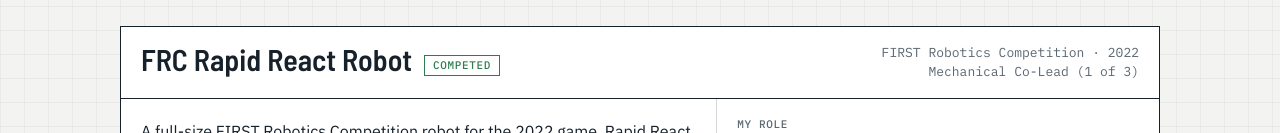
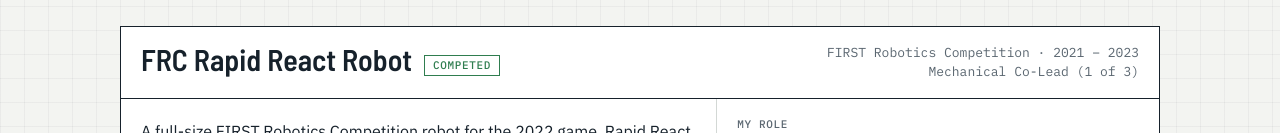
Before and after one commit to prabvirgrewal/prabvirgrewal.github.io, a plain HTML site: page index.html in a window 1280 px wide. Shown: the part 2178-2311 px from the top of the page. Drawn offline with Linux system fonts and the light colour scheme.

Commit message:
Update FRC dates to 2021-2023

```diff
--- a/index.html
+++ b/index.html
@@ -225,7 +225,7 @@ footer p{margin:6px 0 0;font:14px/1.6 var(--mono)}
     <article class="sheet" id="frc">
       <div class="sheet-top">
         <h3>FRC Rapid React Robot <span class="pill done">Competed</span></h3>
-        <div class="meta">FIRST Robotics Competition · 2022<br>Mechanical Co-Lead (1 of 3)</div>
+        <div class="meta">FIRST Robotics Competition · 2021 – 2023<br>Mechanical Co-Lead (1 of 3)</div>
       </div>
       <div class="sheet-body">
         <div class="story">
```
